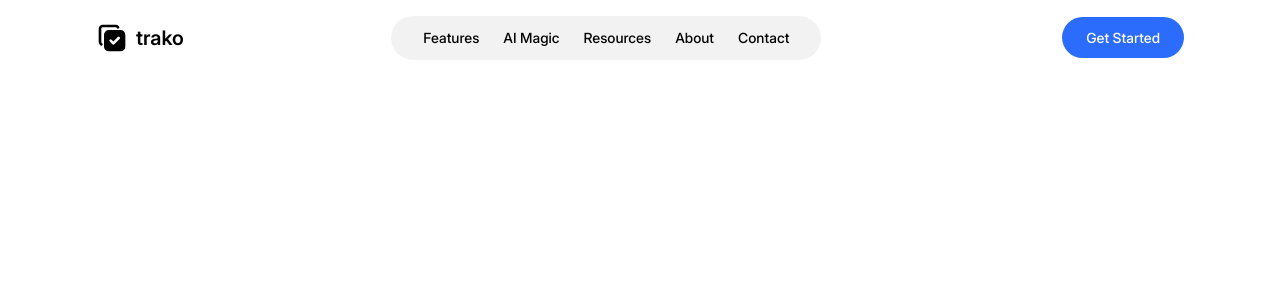
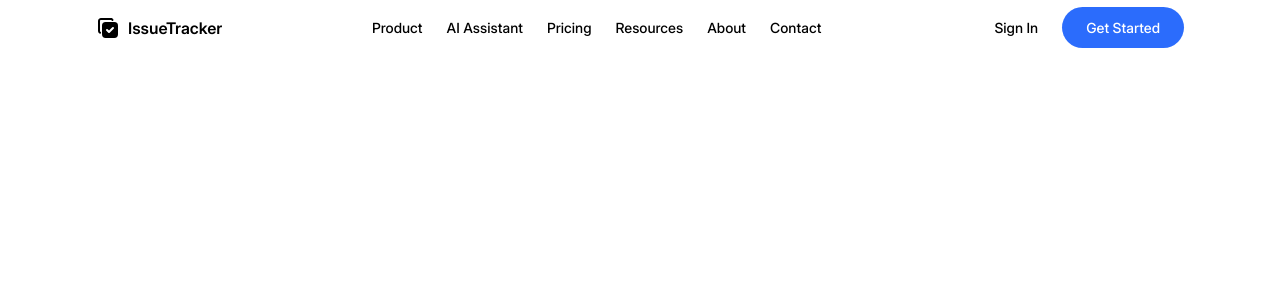
Before and after one commit to harisamjad-pro/issue-tracker, a Next.js app: page / in a window 1280 px wide. Shown: the top 300 px of the page. Built offline with nearby package versions, Linux system fonts and the light colour scheme.

Commit message:
Fix Header

```diff
--- a/components/Header.tsx
+++ b/components/Header.tsx
@@ -3,40 +3,61 @@ import { TbCopyCheckFilled } from "react-icons/tb";
 import React from "react";
 
 const mainLinks = [
-  { href: "/features", label: "Features" },
-  { href: "/ai", label: "AI Magic" },
-  { href: "/resources", label: "Resources" },
-  { href: "/about", label: "About" },
-  { href: "/contact", label: "Contact" },
+  { href: "/product", label: "Product", child: [] },
+  { href: "/ai", label: "AI Assistant", child: [] },
+  { href: "/pricing", label: "Pricing", child: [] },
+  {
+    href: "/resources", label: "Resources", child: [
+      { href: "/docs", label: "Docs", child: [] },
+      { href: "/blogs", label: "Blog", child: [] },
+      { href: "/api", label: "API", child: [] },
+    ]
+  },
+  { href: "/about", label: "About", child: [] },
+  { href: "/contact", label: "Contact", child: [] },
 ];
 
 export default function Header() {
   return (
-    <header className="bg">
+    <header className="bg-white">
       <nav className="flex items-center justify-between gap-6 px-24 py-4 text-sm font-medium bg-white">
         {/* Left Section */}
         <ul className="flex w-2/3 items-center justify-between gap-6">
           {/* Logo */}
           <li>
             <button
-              className="flex items-center gap-2 text-xl font-semibold text-black"
+              className="flex items-center gap-2 text-base font-semibold text-black"
             >
-              <TbCopyCheckFilled className="size-8" />
-              trako
+              <TbCopyCheckFilled className="size-6" />
+              IssueTracker
             </button>
           </li>
 
           {/* Main Navigation */}
           <li>
-            <ul className="flex items-center gap-6 rounded-full bg-black/5 px-8 py-3 text-black">
-              {mainLinks.map(({ href, label }) => (
-                <li key={label}>
+            <ul className="flex items-center gap-6 text-black">
+              {mainLinks.map(({ href, label, child }) => (
+                <li key={label} className="relative group">
                   <Link
                     href={href}
-                    className="hover:text-blue-600 transition-colors"
+                    className={`hover:text-blue-600 group-hover:text-blue-600 transition-colors`}
                   >
                     {label}
                   </Link>
+                  {child.length > 0 && (
+                    <ul className="bg-transparent absolute left-0 z-10 w-48 rounded-xl border border-gray-200 hidden group-hover:block">
+                      {child?.map(({ href, label }) => (
+                        <li key={label}>
+                          <Link
+                            href={href}
+                            className="block px-4 py-2 text-sm text-gray-700 hover:bg-gray-100"
+                          >
+                            {label}
+                          </Link>
+                        </li>
+                      ))}
+                    </ul>
+                  )}
                 </li>
               ))}
             </ul>
@@ -47,7 +68,15 @@ export default function Header() {
         <ul className="flex items-center gap-6">
           <li>
             <Link
-              href="/"
+              href={"signin"}
+              className="hover:text-blue-600 transition-colors"
+            >
+              Sign In
+            </Link>
+          </li>
+          <li>
+            <Link
+              href="/signup"
               className="rounded-full bg-blue-600/90 px-6 py-3 text-white transition-colors hover:bg-blue-600"
             >
               Get Started
```
